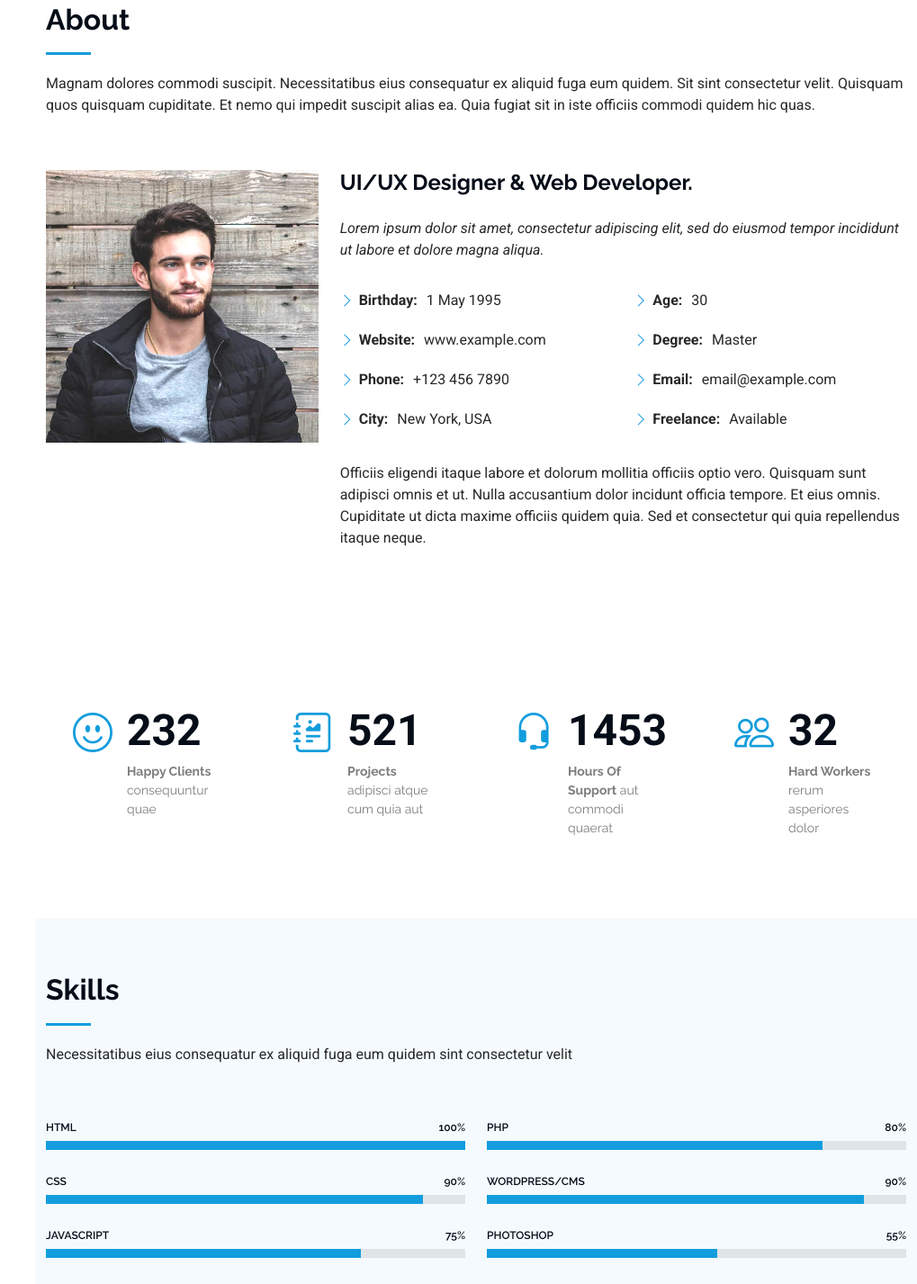
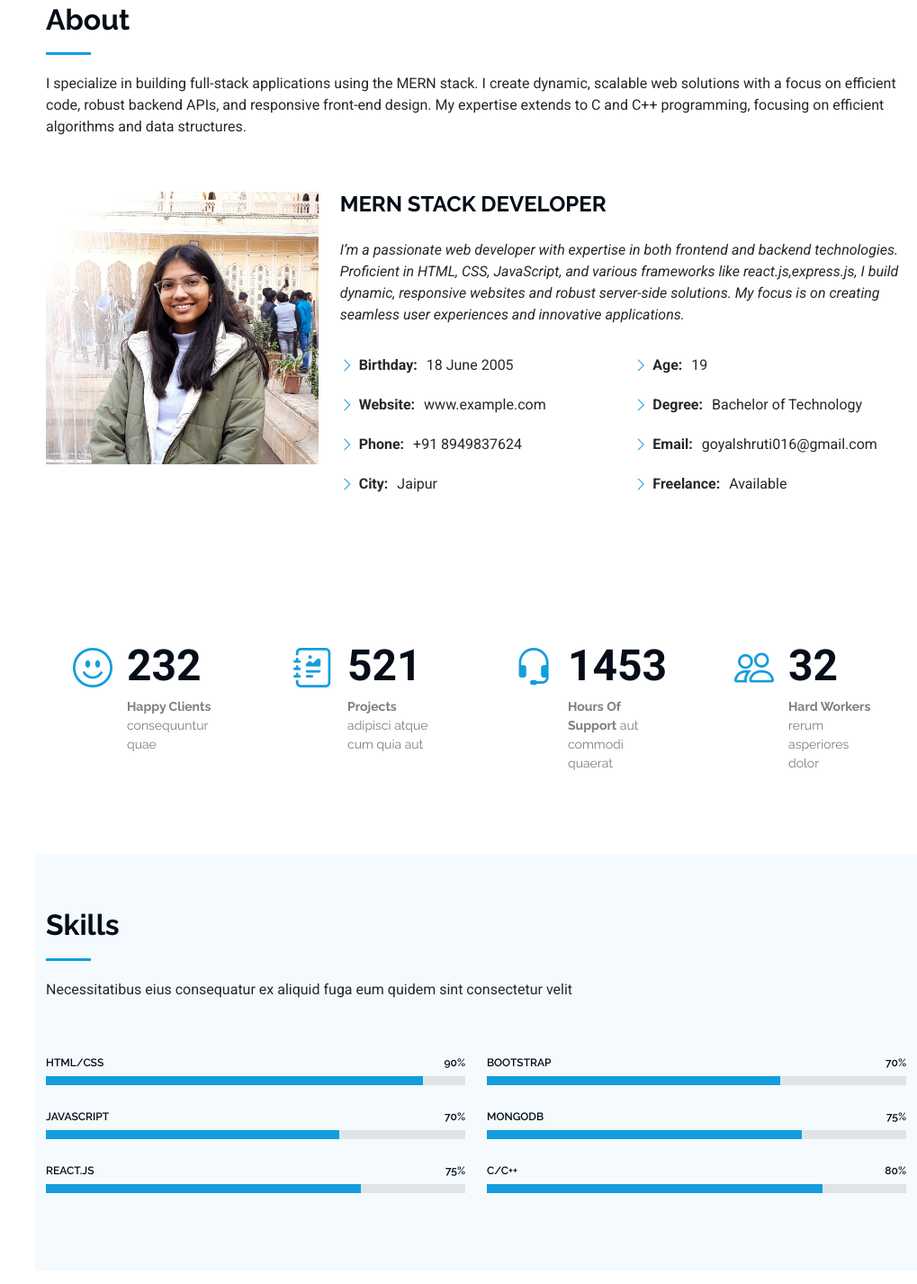
Before and after one commit to shrutigoyal04/shrutigoyal04, a plain HTML site: page index.html in a window 1280 px wide. Shown: the part 857-2284 px from the top of the page at 90% size, without its empty margins (261-1280 px from the left). Drawn offline with Linux system fonts and the light colour scheme.

Commit message:
my portfolio

```diff
--- a/index.html
+++ b/index.html
@@ -42,7 +42,7 @@
     <i class="header-toggle d-xl-none bi bi-list"></i>
 
     <div class="profile-img">
-      <img src="assets/img/my-profile-img.jpg" alt="" class="img-fluid rounded-circle">
+      <img src="assets/shruti.jpg" alt="" class="img-fluid rounded-circle">
     </div>
 
     <a href="index.html" class="logo d-flex align-items-center justify-content-center">
@@ -94,11 +94,11 @@
     <!-- Hero Section -->
     <section id="hero" class="hero section dark-background">
 
-      <img src="assets/img/hero-bg.jpg" alt="" data-aos="fade-in" class="">
+      <img src="assets/shruti3.jpeg" alt="" data-aos="fade-in" class="">
 
       <div class="container" data-aos="fade-up" data-aos-delay="100">
         <h2>Shruti Goyal</h2>
-        <p>I'm <span class="typed" data-typed-items="Designer, Developer, Freelancer, Photographer">Designer</span><span class="typed-cursor typed-cursor--blink" aria-hidden="true"></span><span class="typed-cursor typed-cursor--blink" aria-hidden="true"></span></p>
+        <p>I'm <span class="typed" data-typed-items="Developer, Freelancer, Photographer">Designer</span><span class="typed-cursor typed-cursor--blink" aria-hidden="true"></span><span class="typed-cursor typed-cursor--blink" aria-hidden="true"></span></p>
       </div>
 
     </section><!-- /Hero Section -->
@@ -109,43 +109,38 @@
       <!-- Section Title -->
       <div class="container section-title" data-aos="fade-up">
         <h2>About</h2>
-        <p>Magnam dolores commodi suscipit. Necessitatibus eius consequatur ex aliquid fuga eum quidem. Sit sint consectetur velit. Quisquam quos quisquam cupiditate. Et nemo qui impedit suscipit alias ea. Quia fugiat sit in iste officiis commodi quidem hic quas.</p>
+        <p>I specialize in building full-stack applications using the MERN stack. I create dynamic, scalable web solutions with a focus on efficient code, robust backend APIs, and responsive front-end design. My expertise extends to C and C++ programming, focusing on efficient algorithms and data structures.</p>
       </div><!-- End Section Title -->
 
       <div class="container" data-aos="fade-up" data-aos-delay="100">
 
         <div class="row gy-4 justify-content-center">
           <div class="col-lg-4">
-            <img src="assets/img/my-profile-img.jpg" class="img-fluid" alt="">
+            <img src="assets/shruti.jpg" class="img-fluid" alt="">
           </div>
           <div class="col-lg-8 content">
-            <h2>UI/UX Designer &amp; Web Developer.</h2>
+            <h2>MERN STACK DEVELOPER</h2>
             <p class="fst-italic py-3">
-              Lorem ipsum dolor sit amet, consectetur adipiscing elit, sed do eiusmod tempor incididunt ut labore et dolore
-              magna aliqua.
+              I’m a passionate web developer with expertise in both frontend and backend technologies. Proficient in HTML, CSS, JavaScript, and various frameworks like react.js,express.js, I build dynamic, responsive websites and robust server-side solutions. My focus is on creating seamless user experiences and innovative applications.
             </p>
             <div class="row">
               <div class="col-lg-6">
                 <ul>
-                  <li><i class="bi bi-chevron-right"></i> <strong>Birthday:</strong> <span>1 May 1995</span></li>
+                  <li><i class="bi bi-chevron-right"></i> <strong>Birthday:</strong> <span>18 June 2005 </span></li>
                   <li><i class="bi bi-chevron-right"></i> <strong>Website:</strong> <span>www.example.com</span></li>
-                  <li><i class="bi bi-chevron-right"></i> <strong>Phone:</strong> <span>+123 456 7890</span></li>
-                  <li><i class="bi bi-chevron-right"></i> <strong>City:</strong> <span>New York, USA</span></li>
+                  <li><i class="bi bi-chevron-right"></i> <strong>Phone:</strong> <span>+91 8949837624</span></li>
+                  <li><i class="bi bi-chevron-right"></i> <strong>City:</strong> <span>Jaipur</span></li>
                 </ul>
               </div>
               <div class="col-lg-6">
                 <ul>
-                  <li><i class="bi bi-chevron-right"></i> <strong>Age:</strong> <span>30</span></li>
-                  <li><i class="bi bi-chevron-right"></i> <strong>Degree:</strong> <span>Master</span></li>
-                  <li><i class="bi bi-chevron-right"></i> <strong>Email:</strong> <span>email@example.com</span></li>
+                  <li><i class="bi bi-chevron-right"></i> <strong>Age:</strong> <span>19</span></li>
+                  <li><i class="bi bi-chevron-right"></i> <strong>Degree:</strong> <span>Bachelor of Technology</span></li>
+                  <li><i class="bi bi-chevron-right"></i> <strong>Email:</strong> <span>goyalshruti016@gmail.com</span></li>
                   <li><i class="bi bi-chevron-right"></i> <strong>Freelance:</strong> <span>Available</span></li>
                 </ul>
               </div>
             </div>
-            <p class="py-3">
-              Officiis eligendi itaque labore et dolorum mollitia officiis optio vero. Quisquam sunt adipisci omnis et ut. Nulla accusantium dolor incidunt officia tempore. Et eius omnis.
-              Cupiditate ut dicta maxime officiis quidem quia. Sed et consectetur qui quia repellendus itaque neque.
-            </p>
           </div>
         </div>
 
@@ -214,21 +209,21 @@
           <div class="col-lg-6">
 
             <div class="progress">
-              <span class="skill"><span>HTML</span> <i class="val">100%</i></span>
-              <div class="progress-bar-wrap">
-                <div class="progress-bar" role="progressbar" aria-valuenow="100" aria-valuemin="0" aria-valuemax="100"></div>
-              </div>
-            </div><!-- End Skills Item -->
-
-            <div class="progress">
-              <span class="skill"><span>CSS</span> <i class="val">90%</i></span>
+              <span class="skill"><span>HTML/Css</span> <i class="val">90%</i></span>
               <div class="progress-bar-wrap">
                 <div class="progress-bar" role="progressbar" aria-valuenow="90" aria-valuemin="0" aria-valuemax="100"></div>
               </div>
             </div><!-- End Skills Item -->
 
             <div class="progress">
-              <span class="skill"><span>JavaScript</span> <i class="val">75%</i></span>
+              <span class="skill"><span>JavaScript</span> <i class="val">70%</i></span>
+              <div class="progress-bar-wrap">
+                <div class="progress-bar" role="progressbar" aria-valuenow="70" aria-valuemin="0" aria-valuemax="100"></div>
+              </div>
+            </div><!-- End Skills Item -->
+
+            <div class="progress">
+              <span class="skill"><span>React.Js</span> <i class="val">75%</i></span>
               <div class="progress-bar-wrap">
                 <div class="progress-bar" role="progressbar" aria-valuenow="75" aria-valuemin="0" aria-valuemax="100"></div>
               </div>
@@ -239,25 +234,27 @@
           <div class="col-lg-6">
 
             <div class="progress">
-              <span class="skill"><span>PHP</span> <i class="val">80%</i></span>
+              <span class="skill"><span>Bootstrap</span> <i class="val">70%</i></span>
+              <div class="progress-bar-wrap">
+                <div class="progress-bar" role="progressbar" aria-valuenow="70" aria-valuemin="0" aria-valuemax="100"></div>
+              </div>
+            </div><!-- End Skills Item -->
+
+            <div class="progress">
+              <span class="skill"><span>Mongodb</span> <i class="val">75%</i></span>
+              <div class="progress-bar-wrap">
+                <div class="progress-bar" role="progressbar" aria-valuenow="75" aria-valuemin="0" aria-valuemax="100"></div>
+              </div>
+            </div><!-- End Skills Item -->
+
+            <div class="progress">
+              <span class="skill"><span>c/c++</span> <i class="val">80%</i></span>
               <div class="progress-bar-wrap">
                 <div class="progress-bar" role="progressbar" aria-valuenow="80" aria-valuemin="0" aria-valuemax="100"></div>
               </div>
             </div><!-- End Skills Item -->
 
-            <div class="progress">
-              <span class="skill"><span>WordPress/CMS</span> <i class="val">90%</i></span>
-              <div class="progress-bar-wrap">
-                <div class="progress-bar" role="progressbar" aria-valuenow="90" aria-valuemin="0" aria-valuemax="100"></div>
-              </div>
-            </div><!-- End Skills Item -->
 
-            <div class="progress">
-              <span class="skill"><span>Photoshop</span> <i class="val">55%</i></span>
-              <div class="progress-bar-wrap">
-                <div class="progress-bar" role="progressbar" aria-valuenow="55" aria-valuemin="0" aria-valuemax="100"></div>
-              </div>
-            </div><!-- End Skills Item -->
 
           </div>
 
@@ -719,23 +716,23 @@
                 <i class="bi bi-geo-alt flex-shrink-0"></i>
                 <div>
                   <h3>Address</h3>
-                  <p>A108 Adam Street, New York, NY 535022</p>
+                  <p>Ward No.-19,Behror,Alwar,Rajasthan</p>
                 </div>
               </div><!-- End Info Item -->
 
               <div class="info-item d-flex" data-aos="fade-up" data-aos-delay="300">
                 <i class="bi bi-telephone flex-shrink-0"></i>
                 <div>
-                  <h3>Call Us</h3>
-                  <p>+1 5589 55488 55</p>
+                  <h3>Phone Number</h3>
+                  <p>+91 8949837624</p>
                 </div>
               </div><!-- End Info Item -->
 
               <div class="info-item d-flex" data-aos="fade-up" data-aos-delay="400">
                 <i class="bi bi-envelope flex-shrink-0"></i>
                 <div>
-                  <h3>Email Us</h3>
-                  <p>info@example.com</p>
+                  <h3>Email </h3>
+                  <p>goyalshruti016@gmail.com</p>
                 </div>
               </div><!-- End Info Item -->
 
@@ -798,7 +795,7 @@
         <!-- You can delete the links only if you've purchased the pro version. -->
         <!-- Licensing information: https://bootstrapmade.com/license/ -->
         <!-- Purchase the pro version with working PHP/AJAX contact form: [buy-url] -->
-        Designed by <a href="https://bootstrapmade.com/">BootstrapMade</a>
+        Designed by <a href="https://bootstrapmade.com/">Shruti Goyal</a>
       </div>
     </div>
 
```
Also changed, not shown: assets/shruti.jpg (added), assets/shruti3.jpeg (added).
